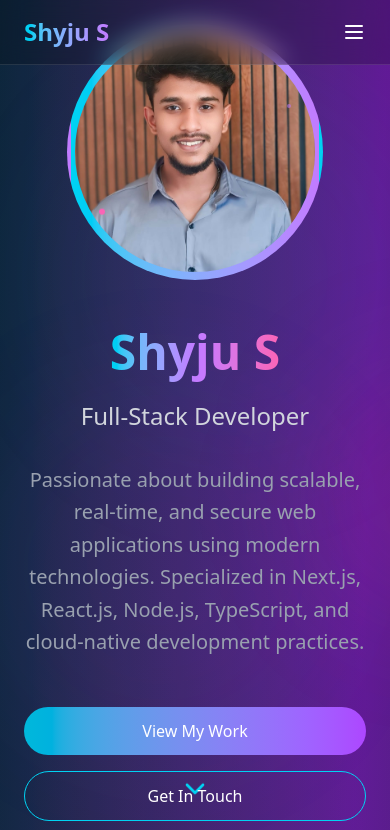
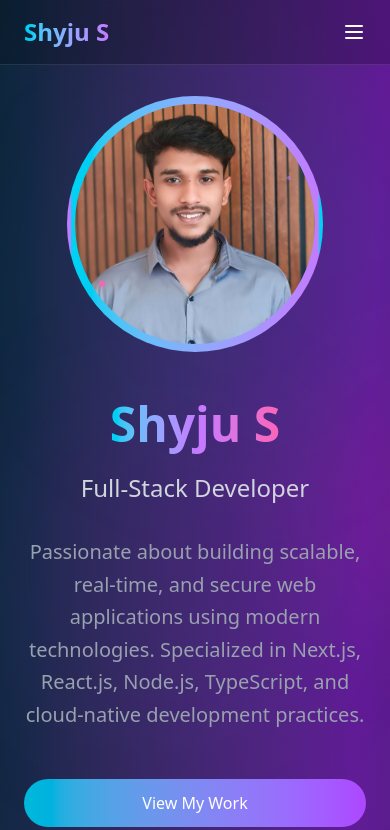
Before and after one commit to Shyju-0/Shyju_Portfolio, a React (Vite) app: page / in a window 390 px wide. Shown: the top 830 px of the page. Built offline with nearby package versions, Linux system fonts and the light colour scheme.

Commit message:
local commit

```diff
--- a/src/App.jsx
+++ b/src/App.jsx
@@ -246,7 +246,7 @@ const Portfolio = () => {
           }}
         />
       </div>
-      {/* Navigation */}
+      {/* Nav Bar */}
       <nav className="fixed top-0 w-full bg-black/20 backdrop-blur-md z-50 border-b border-white/10 transition-all duration-300">
         <div className="container mx-auto px-6 py-4">
           <div className="flex justify-between items-center">
@@ -333,7 +333,7 @@ const Portfolio = () => {
             {/* Profile Image */}
             <div className="flex-shrink-0 animate-fadeInLeft">
               <div className="relative group">
-                <div className="w-64 h-64 md:w-80 md:h-80 rounded-full overflow-hidden border-4 border-transparent bg-gradient-to-r from-cyan-400 to-purple-400 p-1 hover:scale-105 transition-all duration-500">
+                <div className="mt-24 md:mt-0 w-64 h-64 md:w-80 md:h-80 rounded-full overflow-hidden border-4 border-transparent bg-gradient-to-r from-cyan-400 to-purple-400 p-1 hover:scale-105 transition-all duration-500">
                   <div className="w-full h-full rounded-full overflow-hidden bg-slate-900">
                     <img
                       src={UserImage}
@@ -669,10 +669,16 @@ const Portfolio = () => {
                 <Mail className="text-cyan-400 mx-auto mb-4" size={32} />
                 <h3 className="text-xl font-semibold mb-2">Email</h3>
                 <a
+                  href="mailto:shyjusha333@gmail.com"
+                  className="block md:hidden text-gray-300 hover:text-cyan-400 transition-colors"
+                >
+                  shyjusha333@gmail.com
+                </a>
+                <a
                   href="https://mail.google.com/mail/?view=cm&fs=1&to=shyjusha333@gmail.com&su=Hello&body=Hi%20Shyju"
                   target="_blank"
                   rel="noopener noreferrer"
-                  className="text-gray-300 hover:text-cyan-400 transition-colors"
+                  className="text-gray-300 hover:text-cyan-400 transition-colors hidden md:block"
                 >
                   shyjusha333@gmail.com
                 </a>
```
